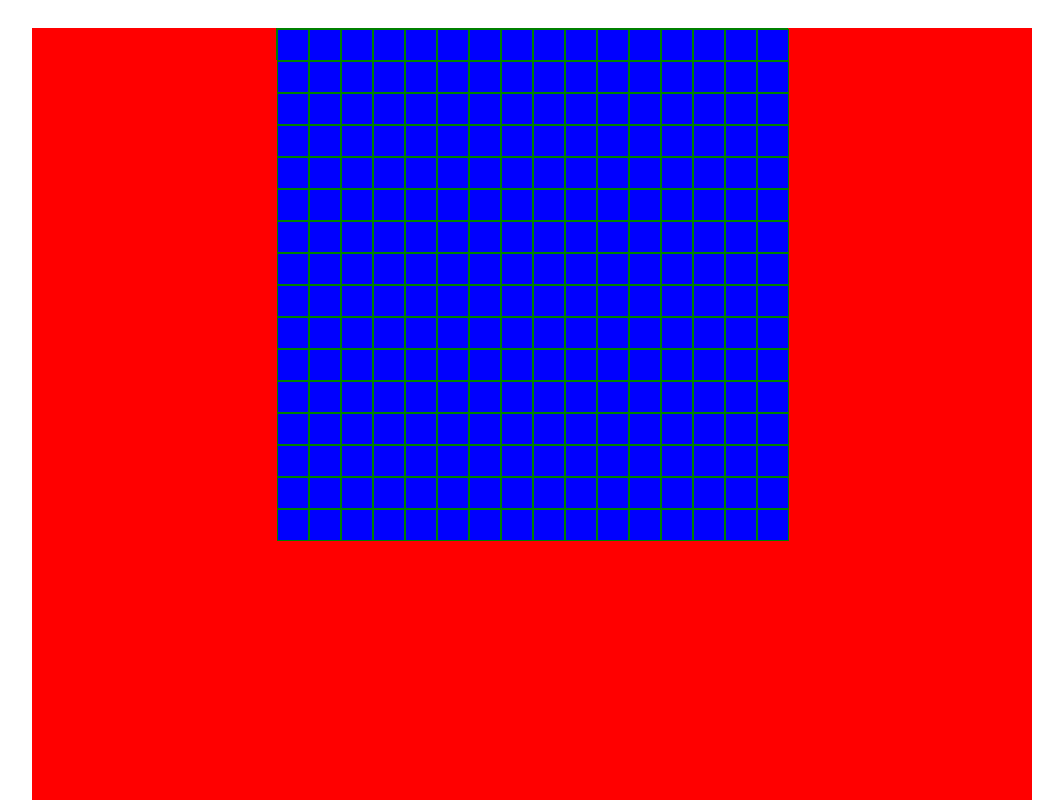
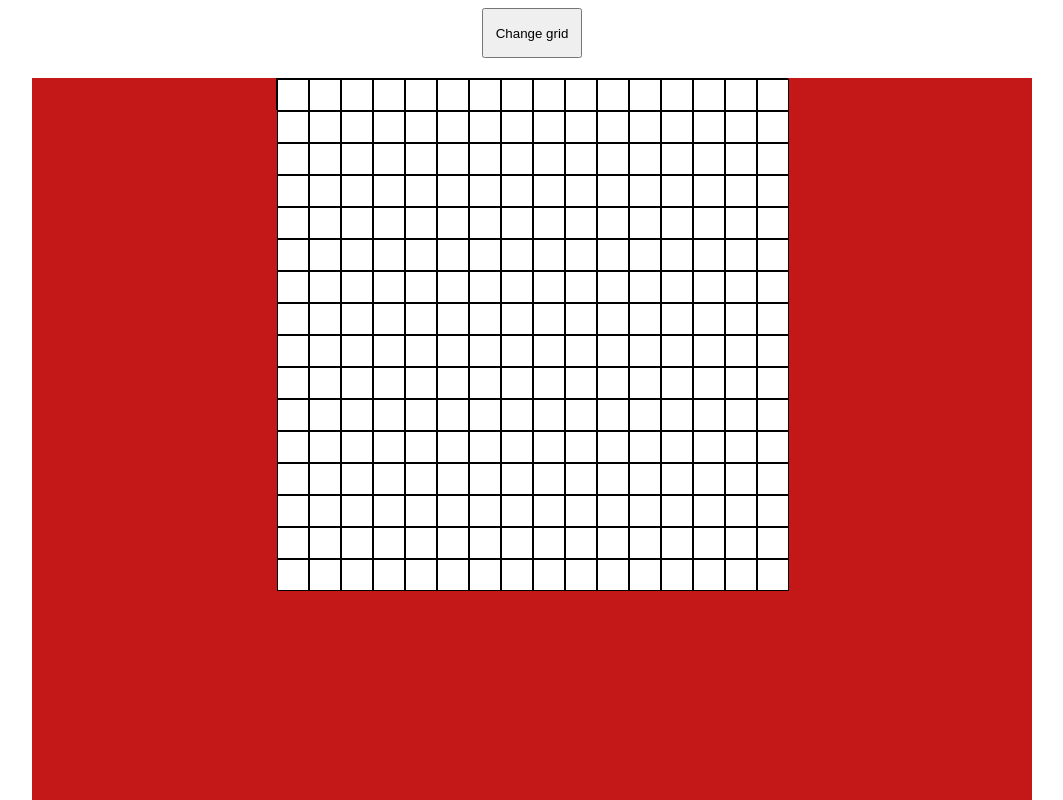
Before and after one commit to santiagodelpercioR/etcg-a-sketch, a plain HTML site: page index.html in a window 1280 px wide. Shown: the top 800 px of the page, without its empty margins (108-1171 px from the left). Drawn offline with Linux system fonts and the light colour scheme.

Commit message:
Agrego funcionalidad cambio tamanio grilla

```diff
--- a/script.js
+++ b/script.js
@@ -1,16 +1,44 @@
-function createGrid(){
+function createGrid(h = 16, w = 16){
     let div;
     let columna;
-    for(let x = 1; x <= 16; x++){
+    for(let x = 1; x <= w; x++){
         columna = document.createElement("div");
-        for(let i = 1; i  <= 16; i++){
+        for(let i = 1; i  <= h; i++){
             div = document.createElement("div");
+            setColorFunctionality(div);
             columna.appendChild(div);
         }
         container.appendChild(columna);
     }
 }
 
+function setColorFunctionality(element){
+    element.addEventListener("mouseover", (event) => {
+        console.log("cambiar");
+        element.style.backgroundColor = "red";
+    });
+
+}
+
+function deleteGrid(){
+    while(container.firstChild){
+        container.removeChild(container.lastChild);
+    }
+}
+
 const container = document.querySelector(".grid-container");
+const body = document.querySelector("body");
+const btn = document.createElement("button");
+
+body.insertBefore(btn, container);
+
+btn.textContent = "Change grid";
+
+btn.addEventListener("click", (event) => {
+    let height = prompt("Height: ");
+    let width = prompt("Width: ");
+    deleteGrid();
+    createGrid(height, width);
+});
 
 createGrid();
--- a/style.css
+++ b/style.css
@@ -1,20 +1,28 @@
 body {
     display: flex;
     justify-content: center;
+    flex-direction: column;
 }
 
 .grid-container{
+    align-self: center;
     display: flex;
     margin-top: 20px;
     justify-content: center;
-    background-color: red;
+    background-color: rgb(196, 23, 23);
     width: 1000px;
     height: 1000px;
 }
 
 .grid-container div{
-    background-color: blue;
-    border: 1px solid green;
+    background-color: rgb(255, 255, 255);
+    border: 1px solid rgb(0, 0, 0);
     height: 30px;
     width: 30px;
 }
+
+button {
+    align-self: center;
+    height: 50px;
+    width: 100px;
+}
```
